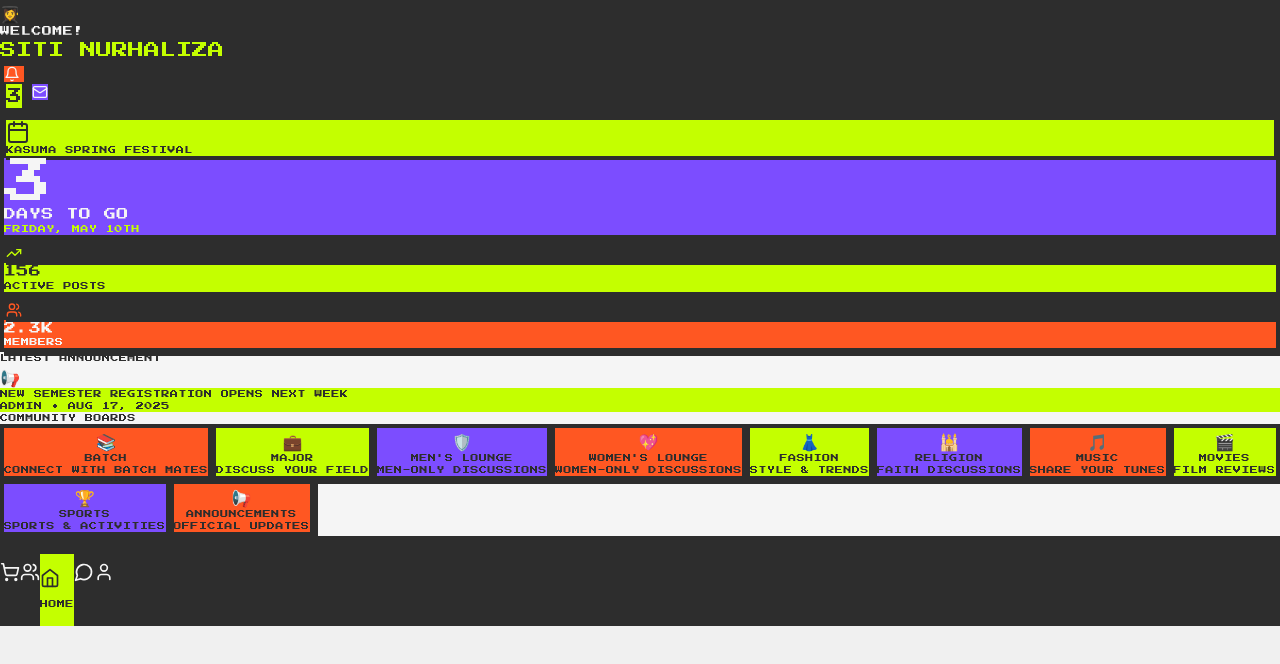
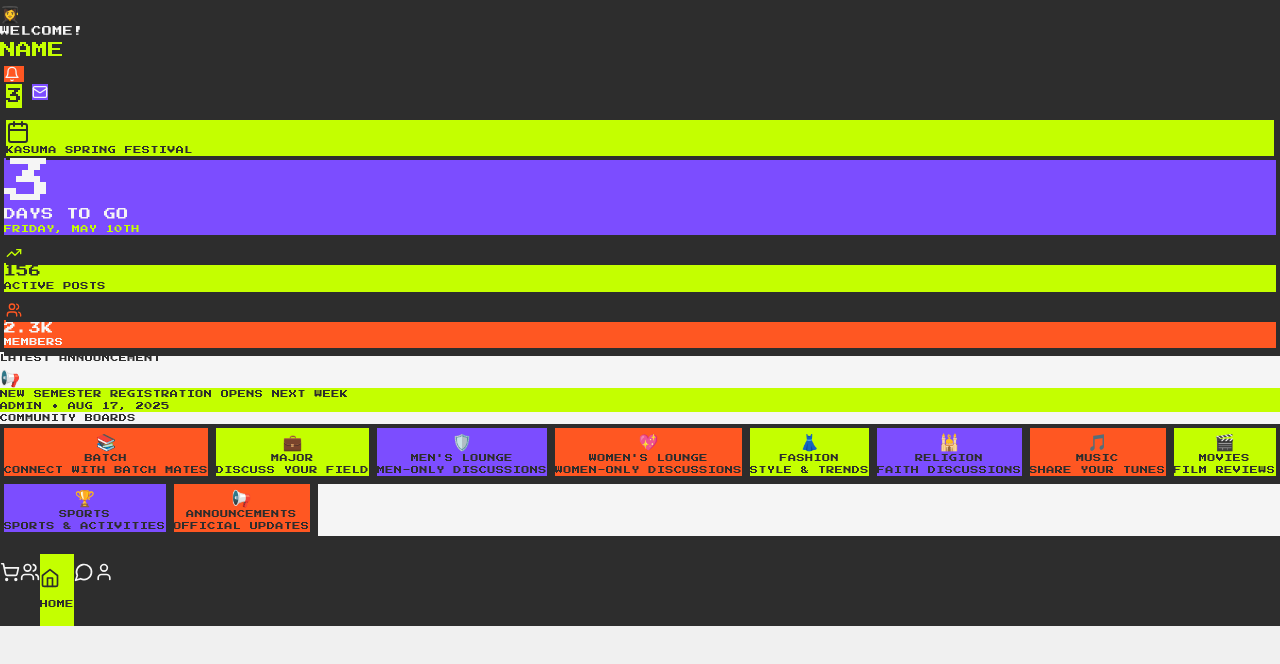
Before and after one commit to mthamirr/doboggimyple, a React (Vite) app in the folder register+homepage+community (1)/: page / in a window 1280 px wide. Both pictures are taken after typing "name@example.com", "Sample123" into the empty fields and a click on the button "LOGIN TO MYPLE". Shown: the top 664 px of the page. Built offline with nearby package versions, Linux system fonts and the light colour scheme.

Commit message:
Update HomePage.tsx

```diff
--- a/register+homepage+community (1)/src/components/HomePage.tsx
+++ b/register+homepage+community (1)/src/components/HomePage.tsx
@@ -12,11 +12,12 @@ interface HomePageProps {
 }
 
 const HomePage: React.FC<HomePageProps> = ({
-  onNavigateToBatch,
+  currentUser,
+  userGender,
+  userAvatar,
   onNavigateToBoard,
-  userGender = 'female',
-  userAvatar = '👩‍🎓', // Graduation gown girl
-  userName = 'SITI NURHALIZA' // Malay girl name
+  onNavigateToApp,
+  onNavigateToMessages
 }) => {
   const [showNotifications, setShowNotifications] = useState(false)
   const [showMessages, setShowMessages] = useState(false)
@@ -186,7 +187,7 @@ const HomePage: React.FC<HomePageProps> = ({
               <span className="text-2xl sm:text-3xl flex-shrink-0">{userAvatar}</span>
               <div className="min-w-0 flex-1">
                 <h1 className="pixel-text-sm sm:pixel-text-lg text-cloud-dancer font-black truncate">WELCOME!</h1>
-                <p className="pixel-text-xs sm:pixel-text text-sun-glare truncate">{userName}</p>
+                <p className="pixel-text-xs sm:pixel-text text-sun-glare truncate">{currentUser}</p>
               </div>
             </div>
             <div className="flex items-center space-x-1 sm:space-x-2 flex-shrink-0">
@@ -201,7 +202,7 @@ const HomePage: React.FC<HomePageProps> = ({
                 </div>
               </button>
               <button
-                onClick={() => setShowMessages(true)}
+                onClick={onNavigateToMessages}
                 className="relative w-10 h-10 sm:w-12 sm:h-12 bg-blue-violet pixel-border flex items-center justify-center hover:bg-sun-glare hover:text-darkest-hour transition-none"
               >
                 <Mail size={16} className="sm:w-5 sm:h-5 text-cloud-dancer" />
```
